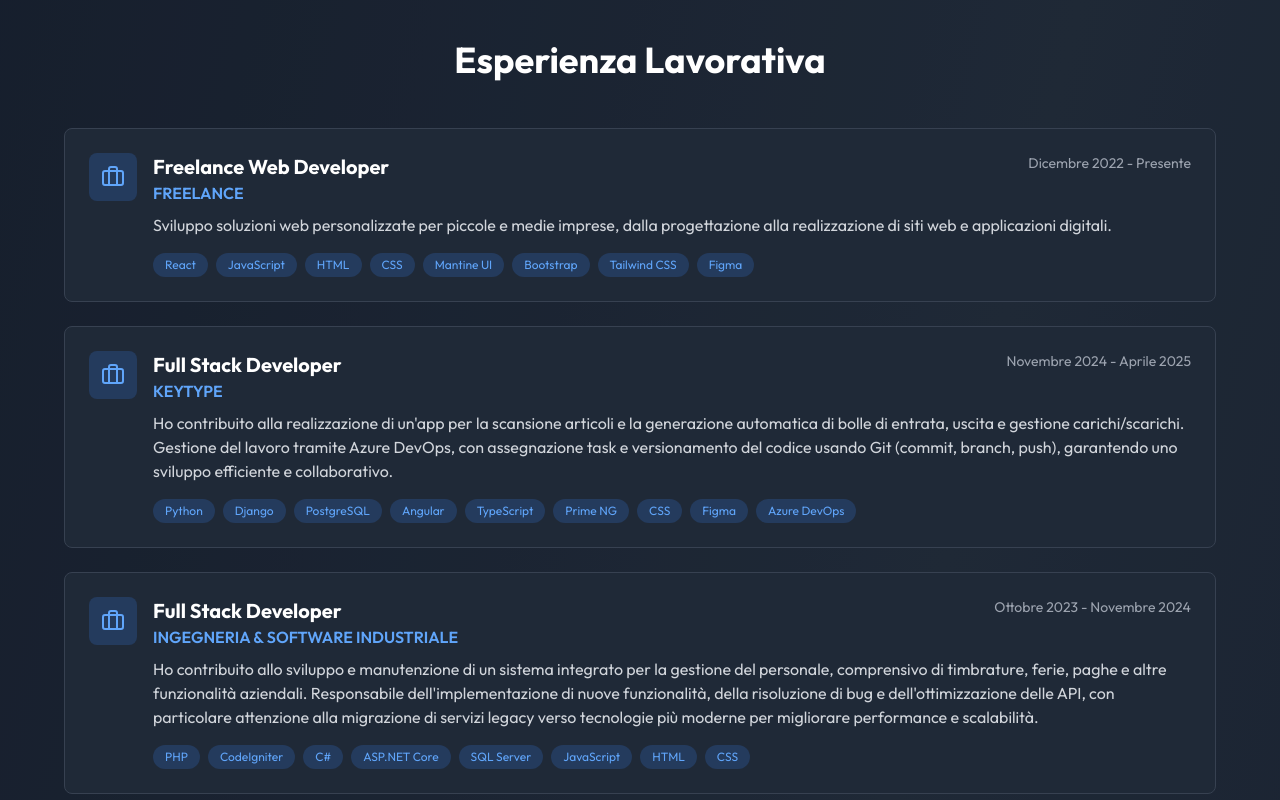
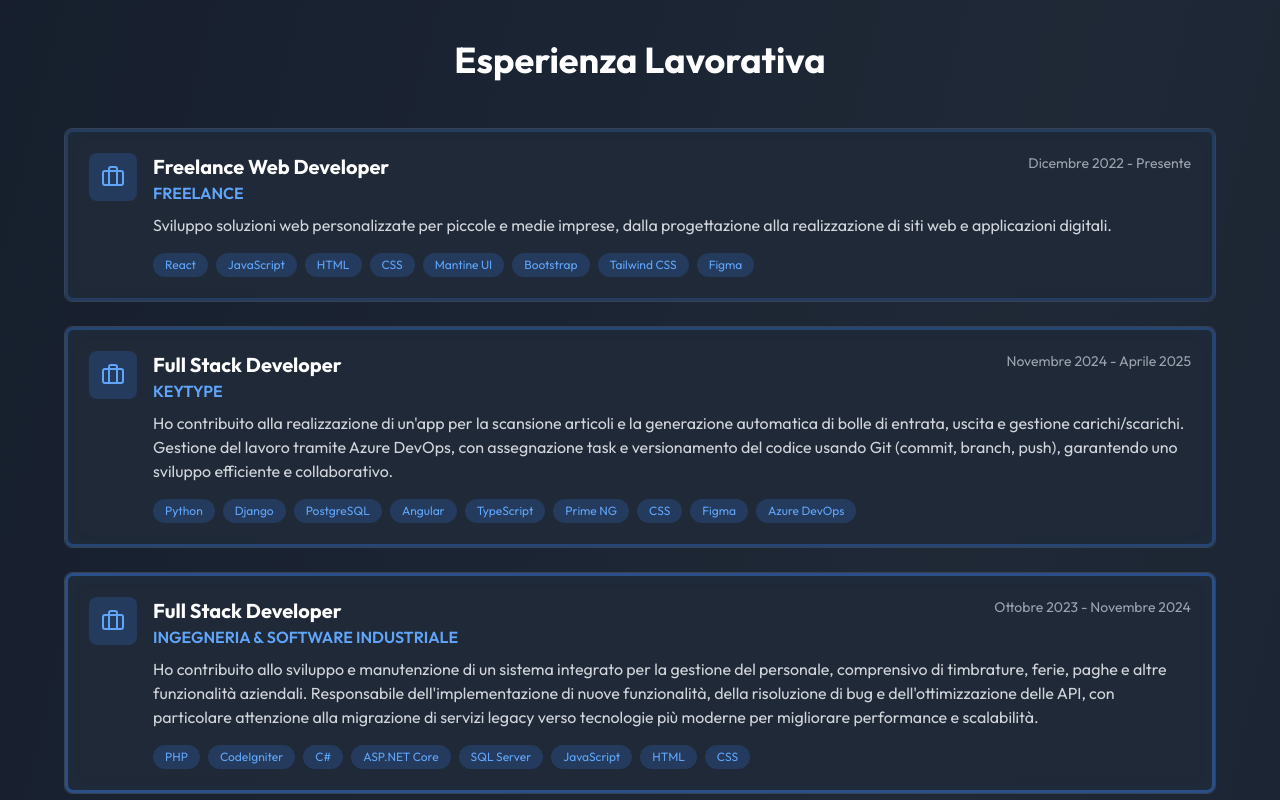
Before and after one commit to yaaniik/cvfolio, a React (Vite) app: page / in a window 1280 px wide. Shown: the part 840-1640 px from the top of the page. Built offline with nearby package versions, Linux system fonts and the light colour scheme.

Commit message:
upload: effect Experience

```diff
--- a/src/components/Experience.jsx
+++ b/src/components/Experience.jsx
@@ -1,5 +1,90 @@
-import { motion } from 'framer-motion';
+import { motion, useScroll, useTransform } from 'framer-motion';
 import { Briefcase } from 'lucide-react';
+import { useRef } from 'react';
+
+function ExperienceCard({ exp, index }) {
+  const cardRef = useRef(null);
+
+  // Track scroll position della card rispetto al viewport
+  const { scrollYProgress } = useScroll({
+    target: cardRef,
+    offset: ["start end", "end start"]
+  });
+
+  // SOLO EFFETTO SPOTLIGHT - Border opacity graduale
+  const borderOpacity = useTransform(
+    scrollYProgress,
+    [0, 0.2, 0.4, 0.5, 0.6, 0.8, 1],
+    [0, 0.2, 0.7, 1, 0.7, 0.2, 0]
+  );
+
+  return (
+    <motion.article
+      ref={cardRef}
+      initial={{ opacity: 0 }}
+      whileInView={{ opacity: 1 }}
+      transition={{
+        delay: index * 0.15,
+        duration: 1.8,
+        ease: "easeInOut"
+      }}
+      className="bg-gray-800 p-6 rounded-lg border border-gray-700 relative overflow-hidden"
+    >
+      {/* Border animato - SOLO colorazione graduale */}
+      <motion.div
+        className="absolute inset-0 rounded-lg pointer-events-none"
+        style={{
+          opacity: borderOpacity,
+          border: '3px solid rgb(59, 130, 246)',
+          boxShadow: '0 0 30px rgba(59, 130, 246, 0.5), inset 0 0 20px rgba(59, 130, 246, 0.1)',
+        }}
+        aria-hidden="true"
+      />
+
+      <div className="flex items-start gap-4">
+        <div
+          className="bg-blue-500/20 p-3 rounded-lg flex-shrink-0"
+          aria-hidden="true"
+        >
+          <Briefcase className="text-blue-400" size={24} />
+        </div>
+
+        <div className="flex-1">
+          <div className="flex flex-wrap justify-between items-start mb-2 gap-2">
+            <div>
+              <h3 className="text-xl font-bold text-white">{exp.role}</h3>
+              <p className="text-blue-400 font-semibold">{exp.company}</p>
+            </div>
+            <time
+              dateTime={exp.dateTime}
+              className="text-gray-400 text-sm whitespace-nowrap"
+            >
+              {exp.period}
+            </time>
+          </div>
+
+          <p className="text-gray-300 mb-4">{exp.description}</p>
+
+          <div
+            className="flex flex-wrap gap-2"
+            role="list"
+            aria-label="Tecnologie utilizzate"
+          >
+            {exp.tech.map(tech => (
+              <span
+                key={tech}
+                className="text-xs bg-blue-500/20 text-blue-400 px-3 py-1 rounded-full"
+                role="listitem"
+              >
+                {tech}
+              </span>
+            ))}
+          </div>
+        </div>
+      </div>
+    </motion.article>
+  );
+}
 
 function Experience() {
   const experiences = [
@@ -7,6 +92,7 @@ function Experience() {
       company: 'FREELANCE',
       role: 'Freelance Web Developer',
       period: 'Dicembre 2022 - Presente',
+      dateTime: '2022-12',
       description: 'Sviluppo soluzioni web personalizzate per piccole e medie imprese, dalla progettazione alla realizzazione di siti web e applicazioni digitali.',
       tech: ['React', 'JavaScript', 'HTML', 'CSS', 'Mantine UI', 'Bootstrap', 'Tailwind CSS', 'Figma']
     },
@@ -14,6 +100,7 @@ function Experience() {
       company: 'KEYTYPE',
       role: 'Full Stack Developer',
       period: 'Novembre 2024 - Aprile 2025',
+      dateTime: '2024-11/2025-04',
       description: 'Ho contribuito alla realizzazione di un\'app per la scansione articoli e la generazione automatica di bolle di entrata, uscita e gestione carichi/scarichi. Gestione del lavoro tramite Azure DevOps, con assegnazione task e versionamento del codice usando Git (commit, branch, push), garantendo uno sviluppo efficiente e collaborativo.',
       tech: ['Python', 'Django', 'PostgreSQL', 'Angular', 'TypeScript', 'Prime NG', 'CSS', 'Figma', 'Azure DevOps']
     },
@@ -21,6 +108,7 @@ function Experience() {
       company: 'INGEGNERIA & SOFTWARE INDUSTRIALE',
       role: 'Full Stack Developer',
       period: 'Ottobre 2023 - Novembre 2024',
+      dateTime: '2023-10/2024-11',
       description: 'Ho contribuito allo sviluppo e manutenzione di un sistema integrato per la gestione del personale, comprensivo di timbrature, ferie, paghe e altre funzionalità aziendali. Responsabile dell\'implementazione di nuove funzionalità, della risoluzione di bug e dell\'ottimizzazione delle API, con particolare attenzione alla migrazione di servizi legacy verso tecnologie più moderne per migliorare performance e scalabilità.',
       tech: ['PHP', 'CodeIgniter', 'C#', 'ASP.NET Core', 'SQL Server', 'JavaScript', 'HTML', 'CSS']
     },
@@ -28,15 +116,21 @@ function Experience() {
       company: 'KIREY',
       role: 'Junior Full Stack Developer',
       period: 'Ottobre 2022 - Aprile 2023',
+      dateTime: '2022-10/2023-04',
       description: 'In questa esperienza ho tradotto in un sito web funzionale e responsivo un\'interfaccia grafica fornita da un\'azienda terza, assicurando coerenza con il design originale. Parallelamente, ho lavorato allo sviluppo di API per una seconda applicazione distinta, occupandomi della logica e della gestione dei dati sul lato server. Entrambe le attività sono state svolte in sinergia con il team, garantendo efficienza, qualità e integrazione fluida dei sistemi.',
       tech: ['Java', 'Spring Boot', 'HTML', 'Bootstrap']
     }
   ];
 
   return (
-    <section id="esperienza" className="py-20 px-6 bg-gray-800/30">
+    <section
+      id="esperienza"
+      className="py-20 px-6 bg-gray-800/30"
+      aria-labelledby="experience-heading"
+    >
       <div className="max-w-6xl mx-auto">
         <motion.h2
+          id="experience-heading"
           initial={{ opacity: 0 }}
           whileInView={{ opacity: 1 }}
           transition={{ duration: 0.6 }}
@@ -45,42 +139,17 @@ function Experience() {
           Esperienza Lavorativa
         </motion.h2>
 
-        <div className="space-y-6">
+        <div
+          className="space-y-6"
+          role="list"
+          aria-label="Lista esperienze lavorative"
+        >
           {experiences.map((exp, index) => (
-            <motion.div
+            <ExperienceCard
               key={exp.company}
-              initial={{ opacity: 0 }}
-              whileInView={{ opacity: 1 }}
-              transition={{
-                delay: index * 0.15,
-                duration: 1.8,
-                ease: "easeInOut"
-              }}
-              className="bg-gray-800 p-6 rounded-lg border border-gray-700 hover:border-blue-500"
-            >
-              <div className="flex items-start gap-4">
-                <div className="bg-blue-500/20 p-3 rounded-lg flex-shrink-0">
-                  <Briefcase className="text-blue-400" size={24} />
-                </div>
-                <div className="flex-1">
-                  <div className="flex flex-wrap justify-between items-start mb-2 gap-2">
-                    <div>
-                      <h3 className="text-xl font-bold text-white">{exp.role}</h3>
-                      <p className="text-blue-400 font-semibold">{exp.company}</p>
-                    </div>
-                    <span className="text-gray-400 text-sm whitespace-nowrap">{exp.period}</span>
-                  </div>
-                  <p className="text-gray-300 mb-4">{exp.description}</p>
-                  <div className="flex flex-wrap gap-2">
-                    {exp.tech.map(tech => (
-                      <span key={tech} className="text-xs bg-blue-500/20 text-blue-400 px-3 py-1 rounded-full">
-                        {tech}
-                      </span>
-                    ))}
-                  </div>
-                </div>
-              </div>
-            </motion.div>
+              exp={exp}
+              index={index}
+            />
           ))}
         </div>
       </div>
```
